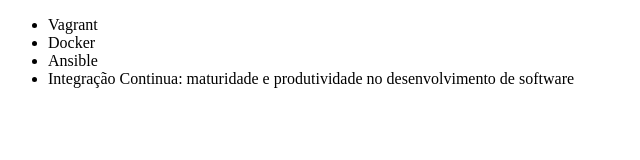
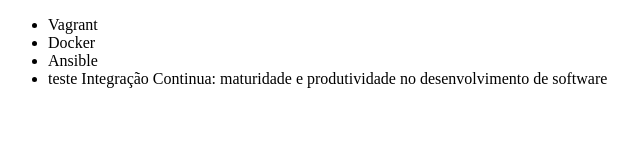
Before and after one commit to avcneto/alura-git, a plain HTML site: page index.html in a window 1280 px wide. Shown: the full height of the page, 0-640 px from the left. Drawn offline with Linux system fonts and the light colour scheme.

```diff
--- a/index.html
+++ b/index.html
@@ -9,7 +9,7 @@
         <li>Vagrant</li>
         <li>Docker</li>
         <li>Ansible</li>
-        <li>Integração Continua: maturidade e produtividade no desenvolvimento de software</li>
+        <li>teste Integração Continua: maturidade e produtividade no desenvolvimento de software</li>
     </ul>
 </body>
 </html>
```
